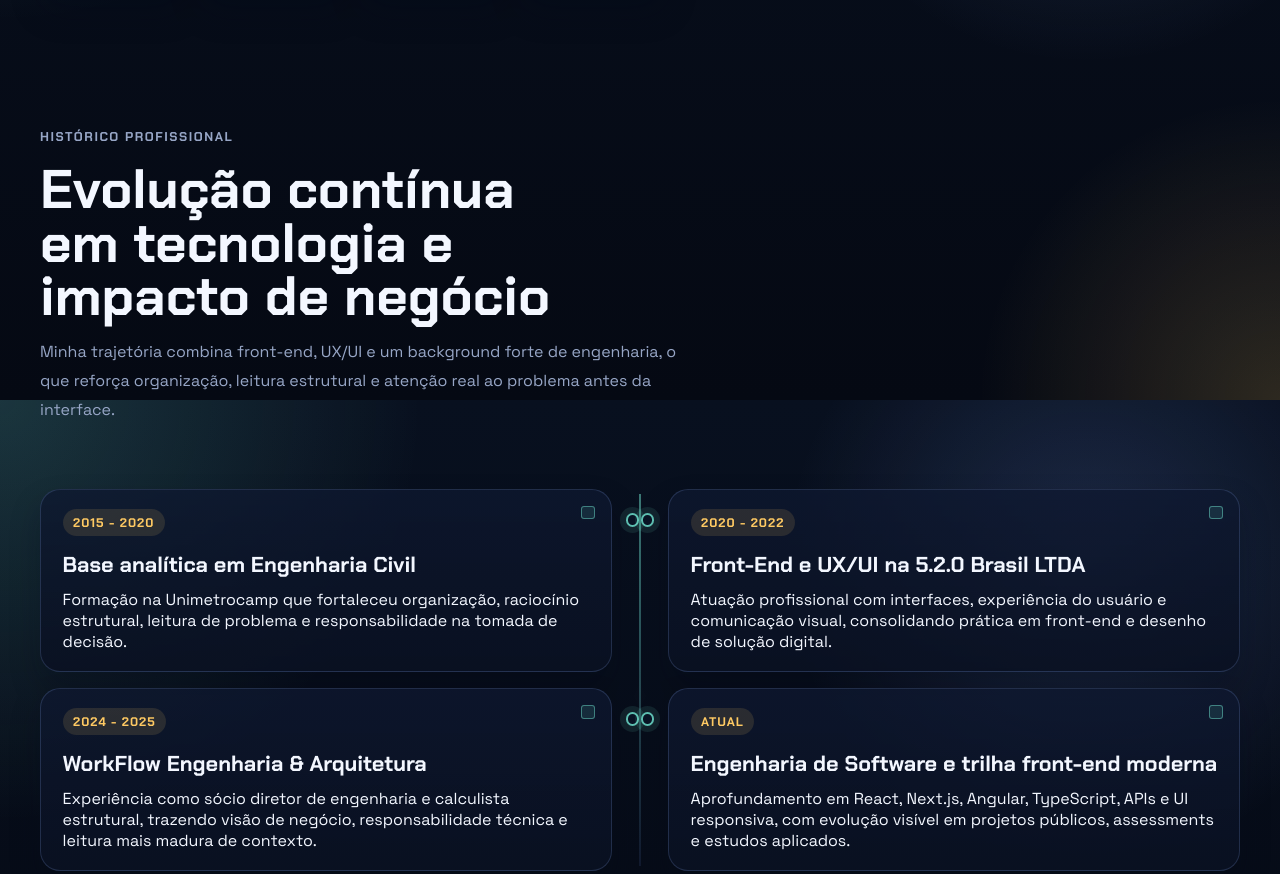
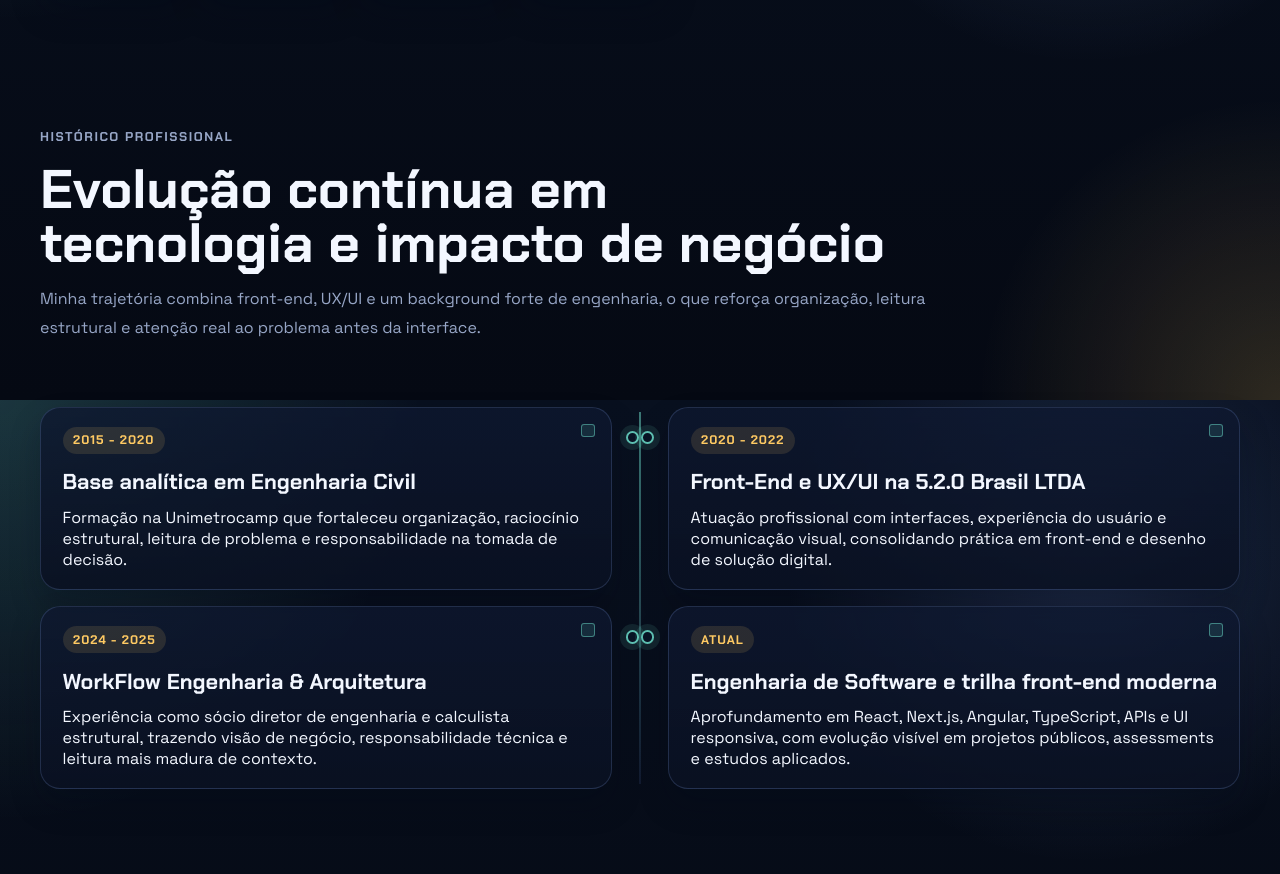
Before and after one commit to abilioferraz/my-portifolio-geek, a plain HTML site: page index.html in a window 1280 px wide. Shown: the part 1200-2074 px from the top of the page. Drawn offline with Linux system fonts and the light colour scheme.

Commit message:
Atualização CSS

```diff
--- a/styles/styles.css
+++ b/styles/styles.css
@@ -586,7 +586,7 @@ button {
 .section-heading {
   display: grid;
   gap: 0.95rem;
-  max-width: 65ch;
+  max-width: 90ch;
   margin-bottom: 3rem;
   padding-bottom: 1rem;
 }
```
